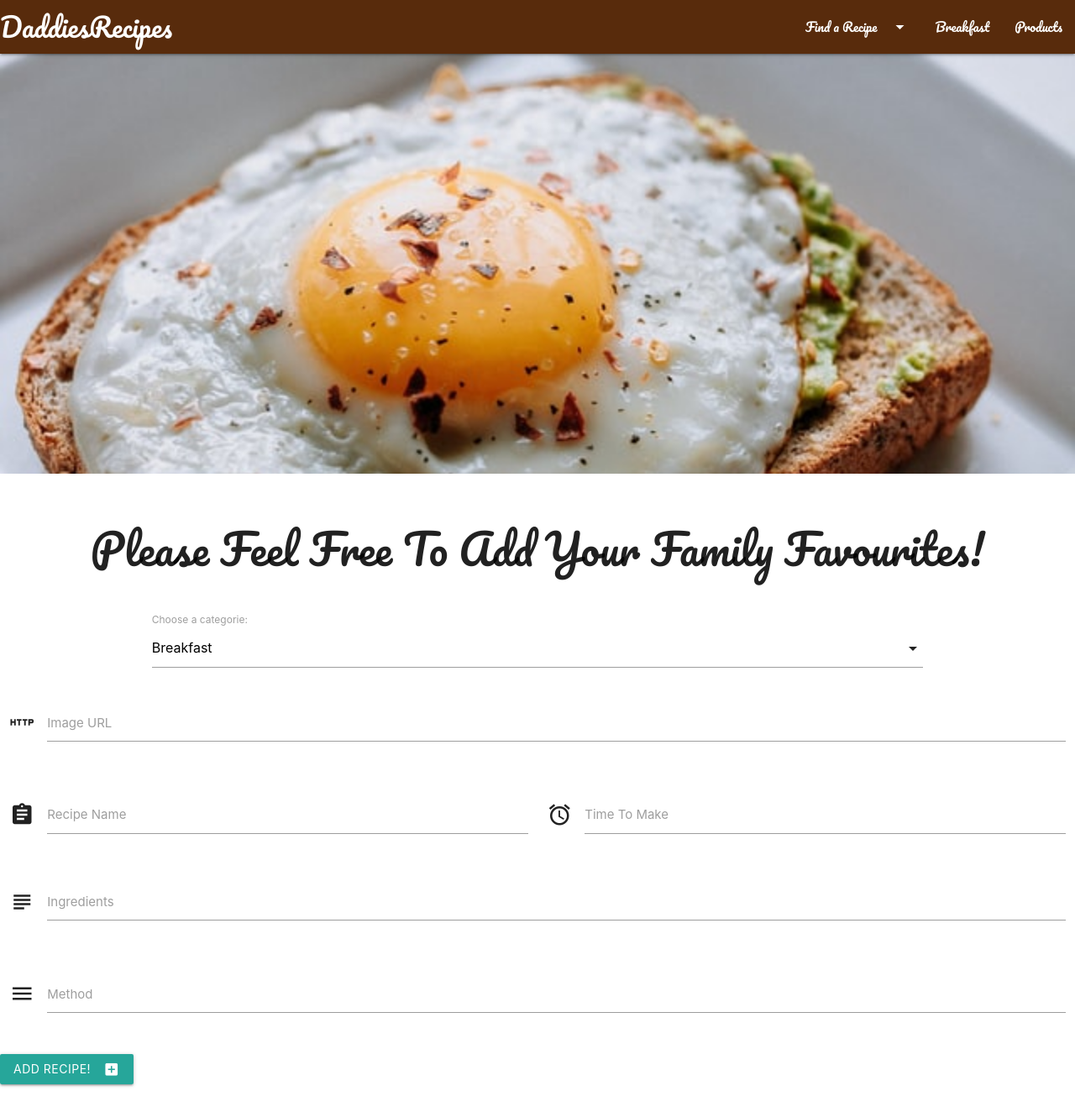
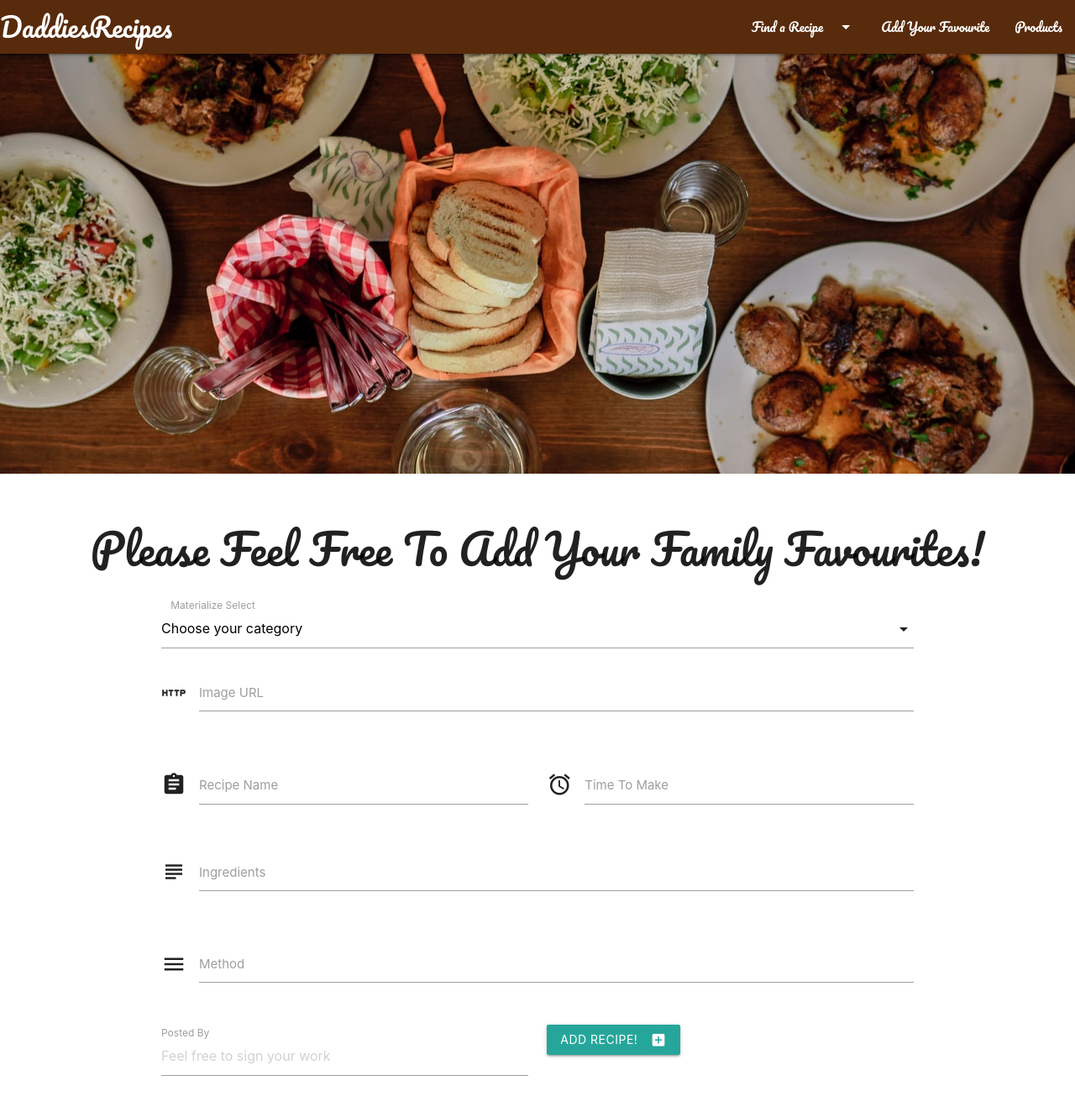
Before and after one commit to ajgoward/Daddies_recipes_MS3, a Flask app: page /add_recipe in a window 1280 px wide. Shown: the whole page at 84% size. Before the commit the page ends 1294 px from the top, so only its background shows below. Run offline with Flask 2, Linux system fonts and the light colour scheme; some libraries are stand-ins or nearby versions.

Commit message:
fixed add recipe bug and also added a materialize modal to confirm whether dto delete or not

```diff
--- a/app.py
+++ b/app.py
@@ -108,7 +108,7 @@ def add_recipe():
 def insert_recipe():
     recipes = mongo.db.recipes
     recipes.insert_one(request.form.to_dict())
-    return redirect(url_for('breakfast'))
+    return redirect(url_for('profile'))
 
 
 @app.route('/edit_recipe/<recipe_id>')
@@ -123,19 +123,21 @@ def update_recipe(recipe_id):
     recipe = mongo.db.recipes
     recipe.update({'_id': ObjectId(recipe_id)},
     {
+        'type': request.form.get('type'),
         'image': request.form.get('image'),
         'recipe_name': request.form.get('recipe_name'),
         'time_to_make': request.form.get('time_to_make'),
         'ingredients': request.form.get('ingredients'),
-        'method': request.form.get('method')
+        'method': request.form.get('method'),
+        'posted_by':request.form.get('posted_by')
     })
-    return redirect(url_for('breakfast'))
+    return redirect(url_for('profile'))
 
 
 @app.route('/delete_recipe/<recipe_id>')
 def delete_recipe(recipe_id):
-    mongo.db.recipes.remove({'_id': ObjectId(recipe_id)})
-    return redirect(url_for('breakfast'))
+        mongo.db.recipes.remove({'_id': ObjectId(recipe_id)})
+        return redirect(url_for('profile'))
 
 
 @app.route('/products')
--- a/templates/base/base.html
+++ b/templates/base/base.html
@@ -44,7 +44,7 @@
 				<li><a class="dropdown"  data-target="dropdown">Find a
 						Recipe<i class="material-icons right">arrow_drop_down</i></a></li>
 				<a href="#" data-target="mobile-demo" class="sidenav-trigger"><i class="material-icons">menu</i></a>
-                            <li><a href="{{url_for('add_recipe')}}">Breakfast</a></li>
+                            <li><a href="{{url_for('add_recipe')}}"> Add Your Favourite</a></li>
 					<li><a href="{{url_for('products')}}">Products</a></li>
 				</ul>
 		</div>
@@ -53,7 +53,7 @@
 	<ul class="sidenav" id="mobile-demo">
 		<li><a class="dropdown" href="#!" data-target="mobiledropdown">Find a
 				Recipe<i class="material-icons right">arrow_drop_down</i></a></li>
-		<li><a href="{{url_for('add_recipe')}}">Breakfast</a></li>
+		<li><a href="{{url_for('add_recipe')}}">Add Your Favourite</a></li>
 		<li><a href="{{url_for('products')}}">Products</a></li>
 	</ul>
 
@@ -71,6 +71,7 @@
      $('.parallax').parallax();
       $('.collapsible').collapsible();
       $('select').formSelect();
+    $('.modal').modal();
   });
 	</script>
 </body>
--- a/templates/recipes/addrecipe.html
+++ b/templates/recipes/addrecipe.html
@@ -2,7 +2,7 @@
 {% block content %}
 <!-------Header using parallax found on materiallize-->
 <div class="parallax-container">
-	<div class="parallax"><img src="static/images/Breakfast.jpg" alt="breakfast"></div>
+	<div class="parallax"><img src="static/images/family.jpg" alt="breakfast"></div>
 	</div>
 
 	<div class="row">
@@ -14,18 +14,17 @@
 	<div class="container">
 		<!-------call to the function that adds once the submit button is clicked-->
 		<form class="col s12" action="{{ url_for('insert_recipe' )}}" method="POST">
-			<div class="row">
+          <div class="input-field col s12">
 
-				<label for="type">Choose a categorie:</label>
-
-				<select name="type" id="type">
-  <option value="breakfast">Breakfast</option>
-  <option value="lunch">Lunch</option>
-  <option value="dinner">Dinner</option>
-  <option value="dessert">Dessert</option>
-</select>
-			</div>
-	</div>
+		 <select name="type" id="type">
+      <option value="" disabled selected>Choose your category</option>
+      <option  value="breakfast" >Breakfast</option>
+      <option value="lunch" name="type" >Lunch</option>
+      <option value="dinner" name="type" >Dinner</option>
+      <option value="dessert" name="type" >Dessert</option>
+    </select>
+    <label>Materialize Select</label>
+  </div>
 	<div class="row">
 		<div class="input-field col s12">
 			<i class="material-icons prefix">http</i>
@@ -59,13 +58,19 @@
 			<label for="icon_telephone">Method</label>
 		</div>
 	</div>
-	<div class="row">
+  <div class="row">
+       	 <div class="input-field col s6">
+          <input placeholder="Feel free to sign your work" id="posted_by" name="posted_by" type="text" class="validate">
+          <label for="posted_by">Posted By</label>
+        </div>
+	<div class=" col s6">
 		<button class="btn waves-effect waves-light" type="submit" name="action">Add Recipe!
     <i class="material-icons right">add_box</i>
   </button>
 	</div>
+    </div>
 	</form>
 </div>
-
+</div>
 
 {% endblock %}
```
Also changed, not shown: templates/recipes/breakfast.html (+26 -6 lines), templates/recipes/dessert.html (+17 -9 lines), templates/recipes/dinner.html (+17 -3 lines), templates/recipes/editrecipe.html (+11 -0 lines), templates/recipes/lunch.html (+16 -4 lines), static/javaScript/script.js (added).
